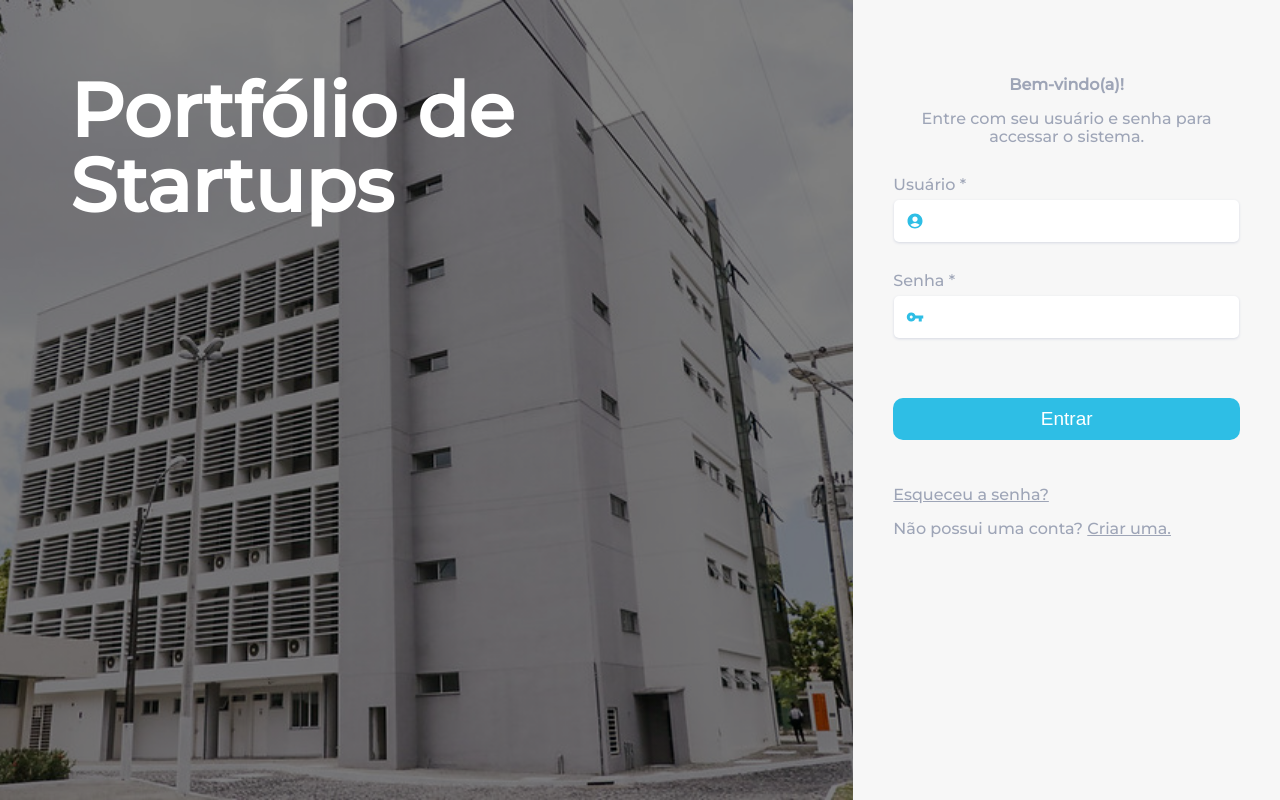
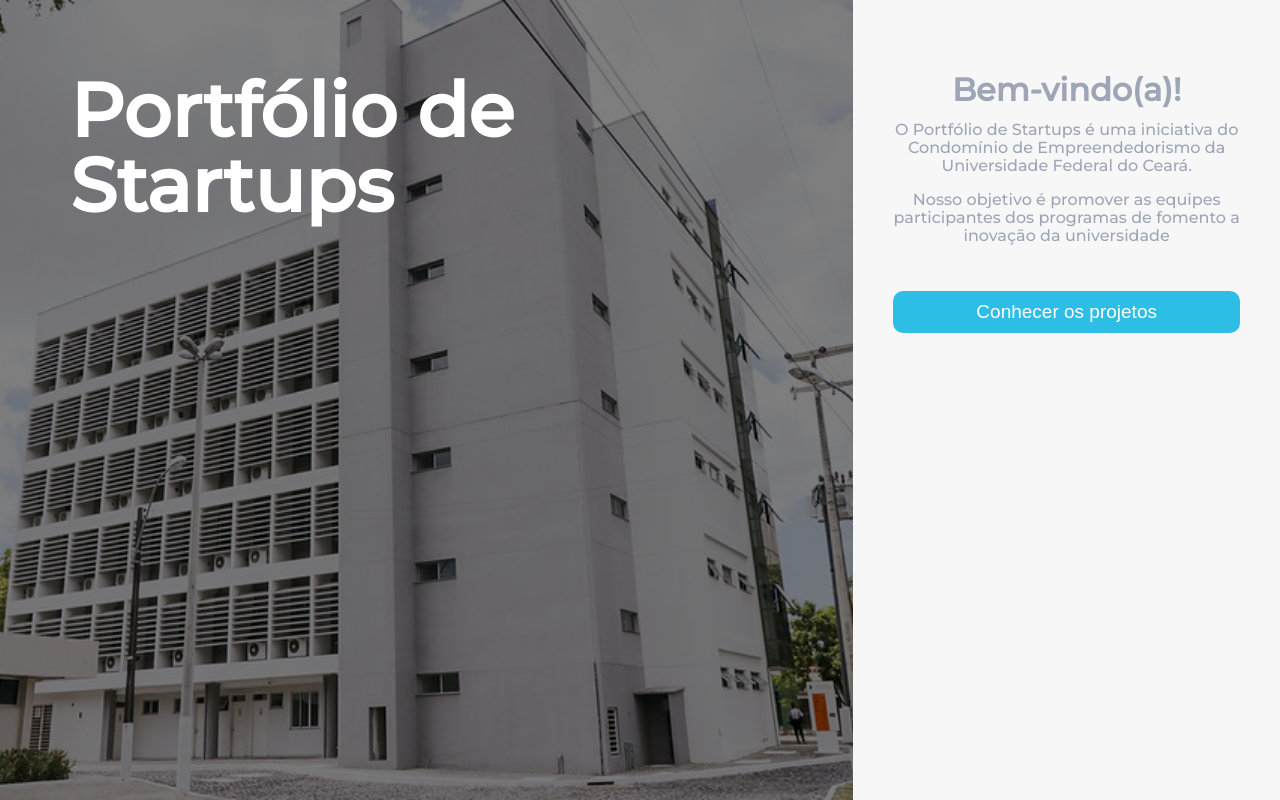
Before and after one commit to joicenunes/VitrineEmpreende, a React (Create React App) app in the folder client/: page / in a window 1280 px wide. Built offline with nearby package versions, Linux system fonts and the light colour scheme.

Commit message:
[Início] - Adição da página inicial

```diff
--- /dev/null
+++ b/client/src/Pages/Home/index.js
@@ -0,0 +1,38 @@
+import React from 'react';
+import { Link } from 'react-router-dom';
+
+import empreendeImg from '../../Assets/ft_condominio.png';
+
+import '../Access/style.css';
+import Button from '../../Components/Button';
+
+export default function Home() {
+  const imageConfig = `linear-gradient(rgba(0, 0, 0, 0.5), rgba(0, 0, 0, 0.5)), url(${empreendeImg})`;
+
+  return (
+    <div className='access'>
+      <div
+        className='access-image'
+        style={{ backgroundImage: imageConfig }}
+        alt='Empreende UFC'
+      >
+        <div className='access-image-title'>
+          Portfólio de Startups
+        </div>
+      </div>
+      <div className='access-form'>
+        {/* <img src={logo} className='logo' alt='logo' /> */}
+        <h1>Bem-vindo(a)!</h1>
+        <p>O Portfólio de Startups é uma iniciativa do Condomínio de Empreendedorismo da Universidade Federal do Ceará.</p>
+        <p>Nosso objetivo é promover as equipes participantes dos programas de fomento a inovação da universidade</p>
+        <Link to="/vitrine">
+          <Button
+            color='primary'
+          >
+            Conhecer os projetos
+          </Button>
+        </Link>
+      </div>
+    </div>
+  );
+}
--- a/client/src/router.js
+++ b/client/src/router.js
@@ -4,6 +4,7 @@ import { BrowserRouter, Routes, Route } from 'react-router-dom';
 import './App.css';
 
 import { Logon, Register, Confirmation } from './Pages/Access';
+import Home from './Pages/Home'
 import Startup from './Pages/Startup';
 import Vitrine from './Pages/Vitrine'
 
@@ -11,7 +12,8 @@ export default function Router() {
   return (
     <BrowserRouter>
       <Routes>
-        <Route path='/' exact element={<Logon />} />
+        <Route path='/' exact element={<Home />} />
+        <Route path='/login' element={<Logon />} />
         <Route path='/register' element={<Register />} />
         <Route path='/confirmation' element={<Confirmation />} />
         <Route path='/startup' element={<Startup />}>
```
